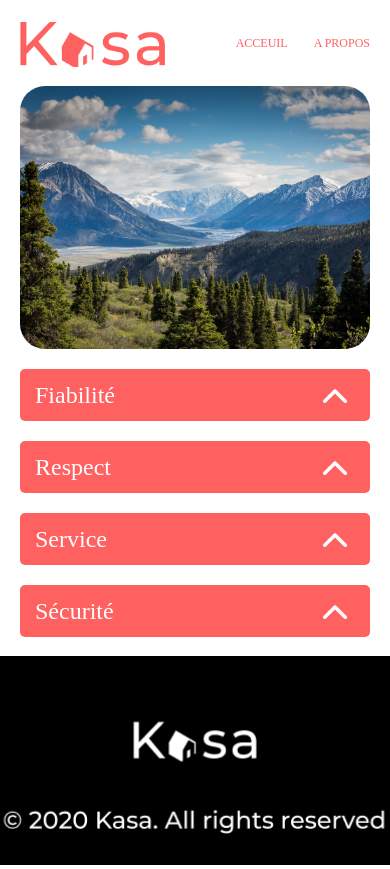
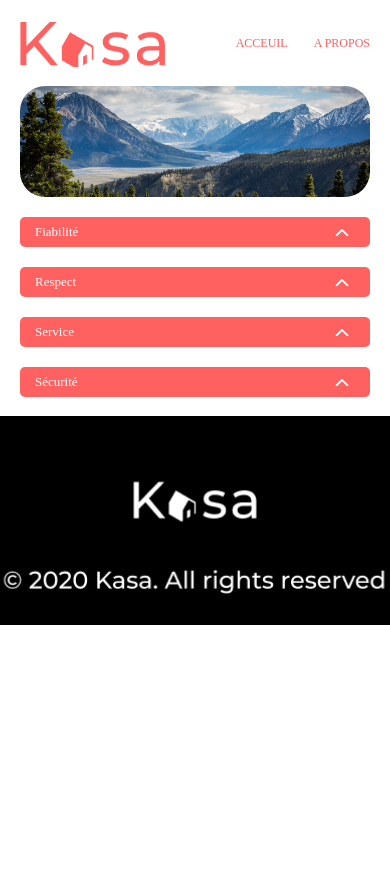
Before and after one commit to NicolasLemarchal/P-6, a React (Create React App) app: page /APropos in a window 390 px wide. After the commit the page ends 844 px from the top, so only its background shows below. Built offline with nearby package versions, Linux system fonts and the light colour scheme.

Commit message:
Responsive A-Propos Page + Collapsible

```diff
--- a/src/components/Collapsible/collapsible.css
+++ b/src/components/Collapsible/collapsible.css
@@ -20,6 +20,12 @@
   font-style: normal;
   font-weight: 500;
 }
+@media screen and (max-width: 806px) {
+  .collapsible-button {
+    height: 30px;
+    font-size: 13px;
+  }
+}
 
 .toggle {
   display: flex;
@@ -34,6 +40,11 @@
   margin: 5px 0px;
   border-radius: 5px;
 }
+@media screen and (max-width: 806px) {
+  .valeurs {
+    font-size: 14px;
+  }
+}
 .valeurs.content-close {
   margin: 0px;
   max-height: 0;
@@ -43,4 +54,15 @@
 .valeurs.content-open {
   max-height: 500px;
   transition: max-height 0.5s linear;
+}
+
+.arrow-img {
+  width: 32px;
+  height: 32px;
+}
+@media screen and (max-width: 806px) {
+  .arrow-img {
+    width: 16px;
+    height: 16px;
+  }
 }/*# sourceMappingURL=collapsible.css.map */
--- a/src/components/Collapsible/collapsible.scss
+++ b/src/components/Collapsible/collapsible.scss
@@ -21,6 +21,10 @@
   font-size: 24px;
   font-style: normal;
   font-weight: 500;
+  @media screen and (max-width: 806px) {
+    height: 30px;
+    font-size: 13px;
+  }
 }
 
 .toggle {
@@ -35,6 +39,9 @@
   color: $primary;
   margin: 5px 0px;
   border-radius: 5px;
+  @media screen and (max-width: 806px) {
+    font-size: 14px;
+  }
   &.content-close {
     margin: 0px;
     max-height: 0;
@@ -46,3 +53,12 @@
     transition: max-height 0.5s linear;
   }
 }
+
+.arrow-img {
+  width: 32px;
+  height: 32px;
+  @media screen and (max-width: 806px) {
+    width: 16px;
+    height: 16px;
+  }
+}
--- a/src/components/Collapsible/index.jsx
+++ b/src/components/Collapsible/index.jsx
@@ -33,7 +33,7 @@ const Collapsible = (props) => {
     <CollapsibleWrapper className='collapsible-wrapper'>
       <CollapsibleButton className='collapsible-button' onClick={toggle}>
         {props.buttonText}
-        <ArrowImg src={ArrowIcone} alt="Arrow" rotated={arrowRotated} />
+        <ArrowImg className='arrow-img' src={ArrowIcone} alt="Arrow" rotated={arrowRotated} />
       </CollapsibleButton>
       <ValeursBox className="toggle">
         <Valeurs className={`valeurs ${open ? 'content-open' : 'content-close'}`}>{props.valeursText}</Valeurs>
--- a/src/pages/APropos/a-propos.css
+++ b/src/pages/APropos/a-propos.css
@@ -4,7 +4,6 @@
   flex-direction: column;
   align-items: center;
   margin: 38px 100px;
-  gap: 30px;
 }
 @media screen and (max-width: 806px) {
   .a-propos-wrapper {
@@ -16,14 +15,29 @@
 
 .illustration {
   width: 100%;
-  height: 263px;
+  height: 223px;
   border-radius: 25px;
   -o-object-fit: cover;
      object-fit: cover;
-  margin-bottom: 8px;
+  margin-bottom: 30px;
 }
 @media screen and (max-width: 806px) {
   .illustration {
+    height: 111px;
     margin-bottom: 0px;
   }
+}
+
+.btn-collapside-wrapper {
+  display: flex;
+  flex-direction: column;
+  align-items: center;
+  margin: 0px 100px;
+  gap: 30px;
+}
+@media screen and (max-width: 806px) {
+  .btn-collapside-wrapper {
+    gap: 20px;
+    margin: 0px;
+  }
 }/*# sourceMappingURL=a-propos.css.map */
--- a/src/pages/APropos/a-propos.scss
+++ b/src/pages/APropos/a-propos.scss
@@ -6,7 +6,6 @@
   flex-direction: column;
   align-items: center;
   margin: 38px 100px;
-  gap: 30px;
   @media screen and (max-width: 806px) {
     width: calc(100% - 40px);
     margin: 19px 20px;
@@ -16,11 +15,24 @@
 
 .illustration {
   width: calc(100%);
-  height: 263px;
+  height: 223px;
   border-radius: 25px;
   object-fit: cover;
-  margin-bottom: 8px;
+  margin-bottom: 30px;
   @media screen and (max-width: 806px) {
+    height: 111px;
     margin-bottom: 0px;
   }
 }
+
+.btn-collapside-wrapper {
+  display: flex;
+  flex-direction: column;
+  align-items: center;
+  margin: 0px 100px;
+  gap: 30px;
+  @media screen and (max-width: 806px) {
+    gap: 20px;
+    margin: 0px;
+  }
+}
--- a/src/pages/APropos/index.jsx
+++ b/src/pages/APropos/index.jsx
@@ -10,11 +10,15 @@ const AProposWrapper = styled.div`
 const Illustration = styled.img`
 `
 
+const BtnCollapsibleWrapper = styled.div`
+`
+
 function APropos() {
 
   return (
     <AProposWrapper className='a-propos-wrapper'>
       <Illustration className='illustration' src={AProposImg} />
+      <BtnCollapsibleWrapper className='btn-collapside-wrapper'>
         <Collapsible buttonText="Fiabilité" valeursText="Les annonces postées sur Kasa garantissent une fiabilité totale. Les photos sont conformes aux logements, et toutes les informations sont
   régulièrement vérifiées par nos équipes." />
         <Collapsible buttonText="Respect" valeursText="La bienveillance fait partie des valeurs fondatrices de Kasa. Tout comportement discriminatoire ou de
@@ -24,6 +28,7 @@ perturbation du voisinage entraînera une exclusion de notre plateforme." />
   correspond aux critères de sécurité établis par nos services. En laissant une note aussi bien à l'hôte qu'au
   locataire, cela permet à nos équipes de vérifier que les standards sont bien respectés. Nous organisons
   également des ateliers sur la sécurité domestique pour nos hôtes." />
+      </BtnCollapsibleWrapper>
     </AProposWrapper>
   );
 }
```
Also changed, not shown: 2 other files (tests, documents, lock files or other folders). Lines whose indentation alone changed are shown as unchanged.
